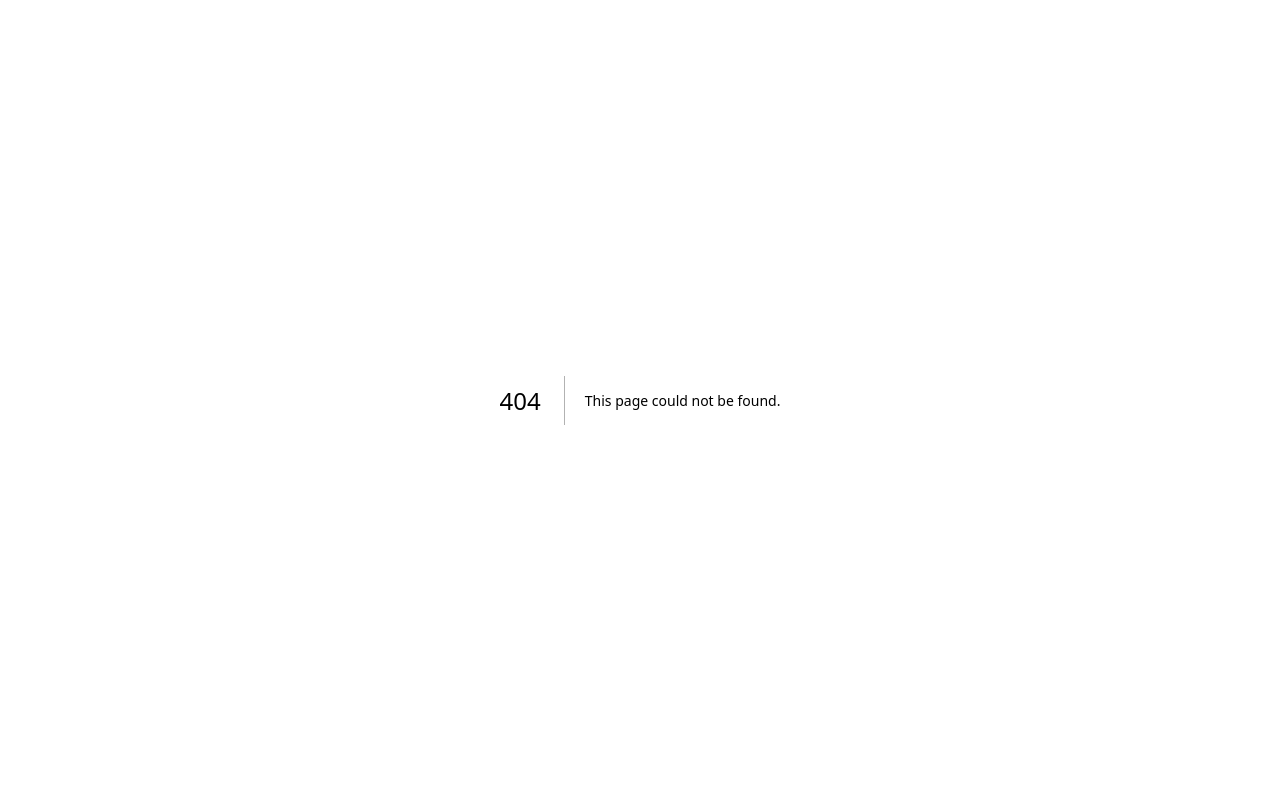
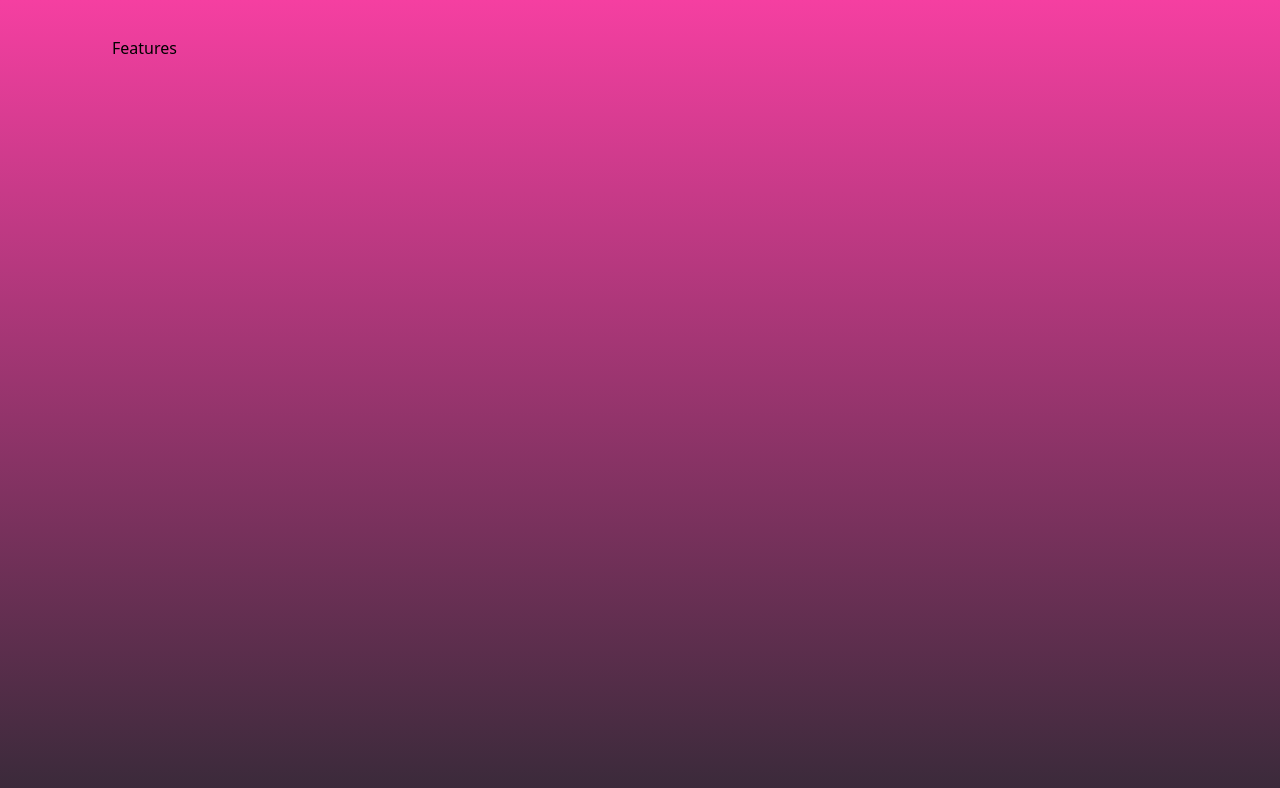
Before and after one commit to funke09/Ft_Trancendence_42, a Next.js app: page /features in a window 1280 px wide. Before the commit this address had no page. Shown: the top 788 px of the page. Built offline with nearby package versions, Linux system fonts and the light colour scheme.

Commit message:
navbarHeader

```diff
--- a/src/components/Layout/Navbar.tsx
+++ b/src/components/Layout/Navbar.tsx
@@ -9,7 +9,7 @@ const Navbar: React.FC = () => {
         <Image
           src="/static/images/logo/logo.svg"
           alt="42 Logo"
-          width={221}
+          width={100}
           height={136}
         />
       </Link>
--- /dev/null
+++ b/src/pages/features.tsx
@@ -0,0 +1,8 @@
+function Features() {
+  return (
+    <div className="w-full m-0 px-28 py-9 min-h-screen relative bg-gradient-to-b from-[#F53FA1] to-[#382A39]">
+      <h1>Features</h1>
+    </div>
+  );
+}
+export default Features;
--- /dev/null
+++ b/src/pages/pingpong.tsx
@@ -0,0 +1,8 @@
+function PingPong() {
+  return (
+    <div className="w-full m-0 px-28 py-9 min-h-screen relative bg-gradient-to-b from-[#F53FA1] to-[#382A39]">
+      <h1>Game</h1>
+    </div>
+  );
+}
+export default PingPong;
--- /dev/null
+++ b/src/pages/team.tsx
@@ -0,0 +1,8 @@
+function Team() {
+  return (
+    <div className="w-full m-0 px-28 py-9 min-h-screen relative bg-gradient-to-b from-[#F53FA1] to-[#382A39]">
+      <h1>Team</h1>
+    </div>
+  );
+}
+export default Team;
```
